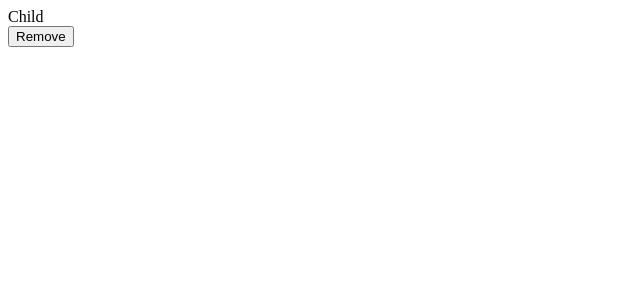
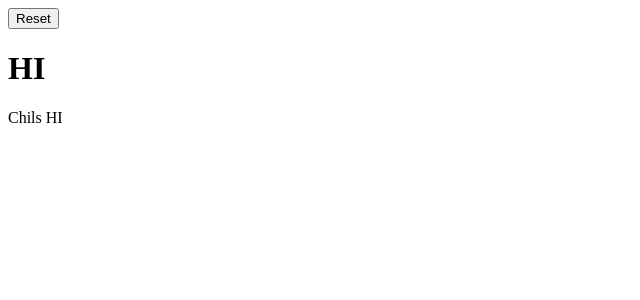
Before and after one commit to MamadTaheri/react-training, a React (Create React App) app: page / in a window 1280 px wide. Shown: the top 300 px of the page, without its empty margins (0-640 px from the left). Built offline with nearby package versions, Linux system fonts and the light colour scheme.

Commit message:
Pure components

```diff
--- a/src/App.js
+++ b/src/App.js
@@ -1,36 +1,29 @@
-import React, { Component } from 'react'
+import React, { PureComponent } from 'react'
 
 import Child from './Child';
-class App extends Component {
+
+class App extends PureComponent {
 
   constructor(props) {
     super(props);
     this.state = {
-      isShown: true
-      }
-    console.log("App constructor")
+      text: "HI"
+    }
   }
 
-  componentDidMount() {
-    console.log("App componentDidMount");
-  }
-
-  componentDidUpdate() {
-    console.log("App componentDidUpdate")
-  }
-
-  removeHandler = () => {
+  reset= () => {
     this.setState({
-      isShown: false
+      text: "HI"
     })
   }
 
   render() {
-    console.log("App render")
+    console.log("App is rendered");
     return (
       <div>
-        {this.state.isShown && <Child />}
-        <button onClick={this.removeHandler}>Remove</button>
+        <button onClick={this.reset}>Reset</button>
+        <h1>{this.state.text}</h1>
+        <Child text={this.state.text} />
       </div>
     )
   }
--- a/src/Child.js
+++ b/src/Child.js
@@ -1,34 +1,14 @@
-import React, { Component } from 'react'
-class Child extends Component {
+import React, { PureComponent } from 'react'
 
-  constructor(props) {
-    super(props);
-    this.state = {
-      //
+class Child extends PureComponent {
+    render() {
+        console.log("Child is rendered")
+        return (
+            <div>
+                Chils {this.props.text}
+            </div>
+        )
     }
-    console.log("Child -> constructor")
-  }
-
-  componentDidMount() {
-    console.log("Child -> componentDidMount");
-  }
-
-  componentWillUnmount() {
-    console.log("Child -> componentWillUnmount");
-  }
-
-  componentDidUpdate() {
-    console.log("Child -> componentDidUpdate")
-  }
-
-  render() {
-    console.log("Child -> render")
-    return (
-      <div>
-        Child
-      </div>
-    )
-  }
 }
 
 export default Child
```
